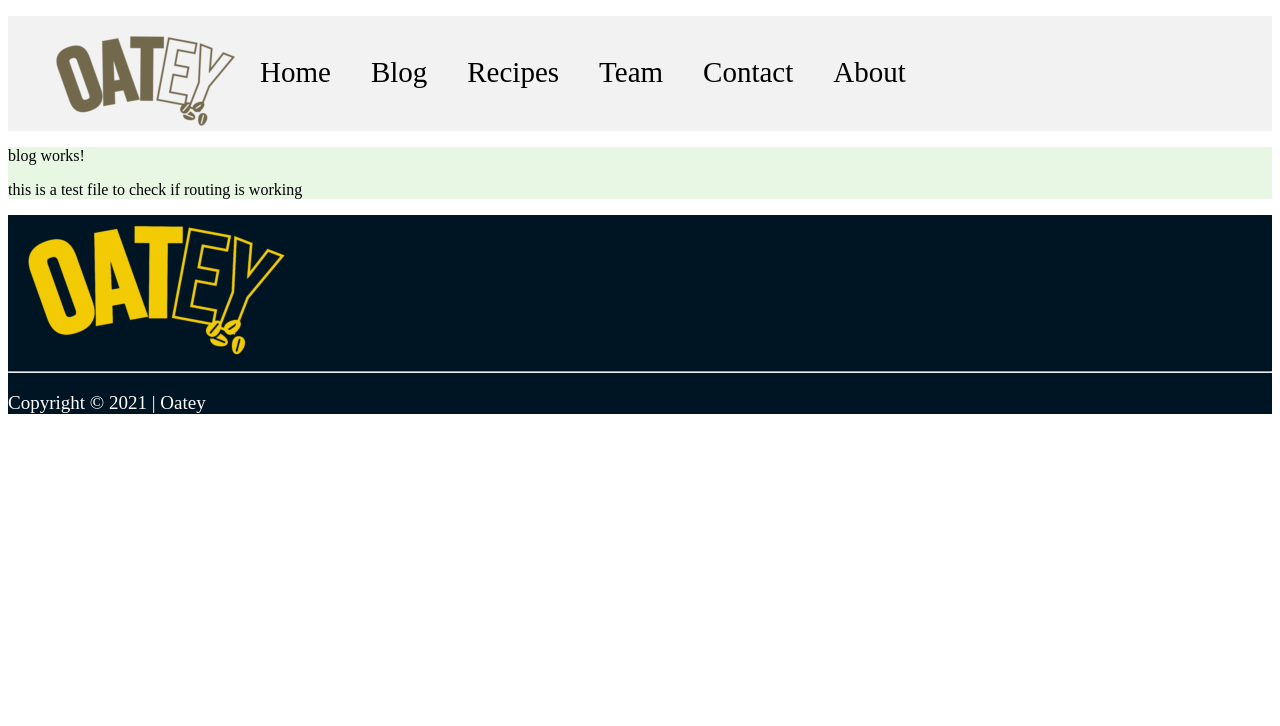
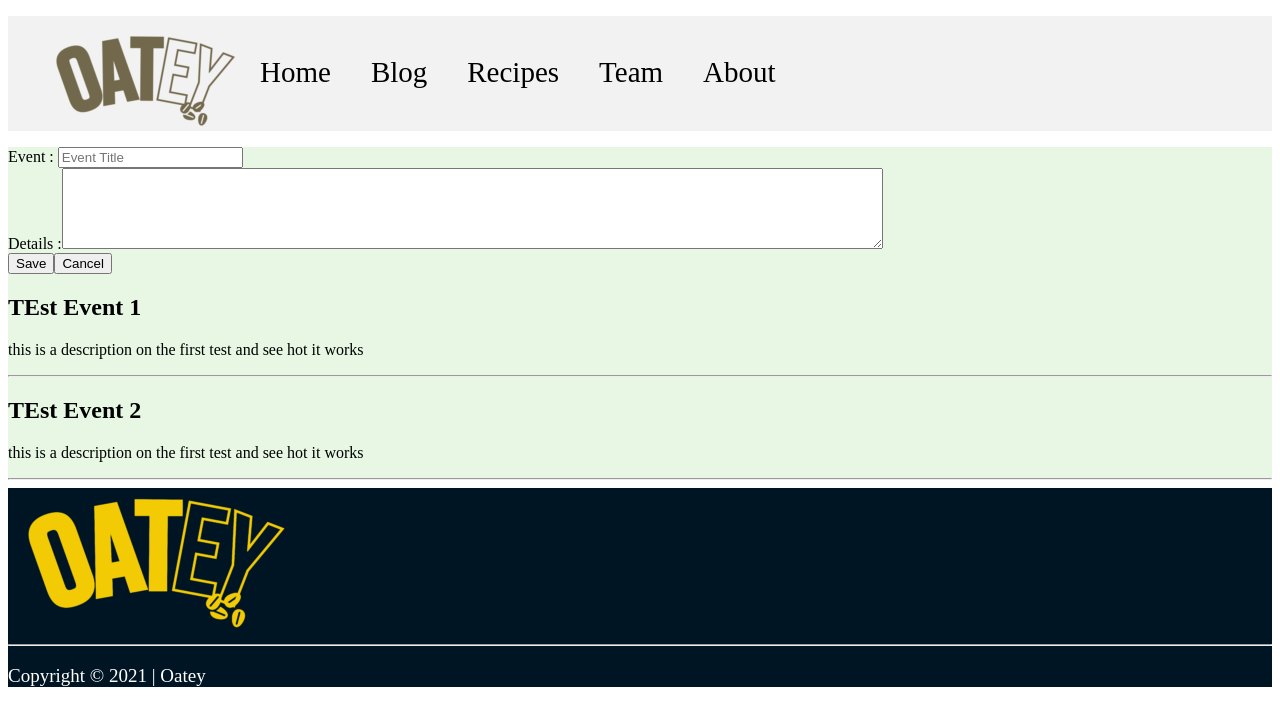
Before and after one commit to zolo1917/LinkedInPostAIAgent, an Angular app: page /blog in a window 1280 px wide. Shown: the top 726 px of the page. Built offline with nearby package versions, Linux system fonts and the light colour scheme.

Commit message:
Update Blog post page

```diff
--- a/src/app/app.module.ts
+++ b/src/app/app.module.ts
@@ -9,6 +9,7 @@ import { FooterComponent } from './footer/footer.component';
 import { BlogComponent } from './blog/blog.component';
 import { AboutComponent } from './about/about.component';
 import { RecipesComponent } from './recipes/recipes.component';
+import { ReactiveFormsModule } from '@angular/forms';
 
 @NgModule({
   declarations: [
@@ -22,7 +23,8 @@ import { RecipesComponent } from './recipes/recipes.component';
   ],
   imports: [
     BrowserModule,
-    AppRoutingModule
+    AppRoutingModule,
+    ReactiveFormsModule
   ],
   providers: [],
   bootstrap: [AppComponent]
--- a/src/app/blog/blog.component.css
+++ b/src/app/blog/blog.component.css
@@ -0,0 +1,9 @@
+.row {
+  width: 100%;
+  display: inline;
+}
+
+/* .col-hf2 {
+  width: 50%;
+  display: inline-flex;
+} */
--- a/src/app/blog/blog.component.html
+++ b/src/app/blog/blog.component.html
@@ -1,2 +1,27 @@
-<p>blog works!</p>
-<p>this is a test file to check if routing is working</p>
+<div class="row">
+    <div class="col-hf2">
+        <form [formGroup]="blogForm" (ngSubmit)="OnSubmit()">
+            <div>
+                <label for="eventTitle">Event : </label>
+                <input name="eventTitle" formControlName="eventTitle" placeholder="Event Title" type="text"/>
+            </div>
+            <div>
+                <label for="eventDesc">Details :</label>
+                <textarea name="eventDesc" formControlName="eventDesc" id="eventDesc" cols="100" rows="5"></textarea>
+            </div>
+            <div class="col-xs-12">
+                <button class="btn btn-success" type="submit">Save</button>
+                <button class="btn btn-danger" type="button" (click)="OnCancle()">Cancel</button>
+            </div>
+        </form>
+    </div>
+    <div *ngFor="let event of eventList; let arrayIndex = index" class="col-hf2">
+        <div class="row">
+            <h2> {{event.eventTitle}}</h2>
+        </div>
+        <div class="row">
+            <p> {{event.eventDesc}}</p>
+        </div>
+        <hr/>
+    </div>
+</div>
--- a/src/app/blog/blog.component.ts
+++ b/src/app/blog/blog.component.ts
@@ -1,4 +1,6 @@
+import { EventModel } from './../Models/Event.model';
 import { Component, OnInit } from '@angular/core';
+import { FormControl, FormGroup } from '@angular/forms';
 
 @Component({
   selector: 'app-blog',
@@ -7,9 +9,32 @@ import { Component, OnInit } from '@angular/core';
 })
 export class BlogComponent implements OnInit {
 
+  eventList : EventModel[] = [{eventTitle: "TEst Event 1", eventDesc:"this is a description on the first test and see hot it works"},{eventTitle: "TEst Event 2", eventDesc:"this is a description on the first test and see hot it works"}];
+
+  blogForm: FormGroup;
   constructor() { }
 
   ngOnInit(): void {
+    this.initForm();
+  }
+
+  // Initialte form Values
+  private initForm(){
+    let eventTitle: String = "";
+    let eventDesc: String = "";
+    this.blogForm= new FormGroup({
+      'eventTitle' : new FormControl(eventTitle),
+      'eventDesc' : new FormControl(eventDesc)
+    })
+  }
+
+  OnSubmit(){
+    this.eventList.push(this.blogForm.value);
+    console.log("Form Submitted");
+  }
+
+  OnCancle() {
+    console.log("form canceled");
   }
 
 }
--- a/src/app/header/header.component.html
+++ b/src/app/header/header.component.html
@@ -17,9 +17,6 @@
           <a routerLink="/team" class="navbar-a">Team</a>
         </li>
         <li class="navbar-li">
-          <a routerLink="contact" class="navbar-a">Contact</a>
-        </li>
-        <li class="navbar-li">
           <a routerLink="about" class="navbar-a">About</a>
         </li>
       </ul>
```
Also changed, not shown: src/app/Models/Event.model.ts (added, +10 -0 lines).
